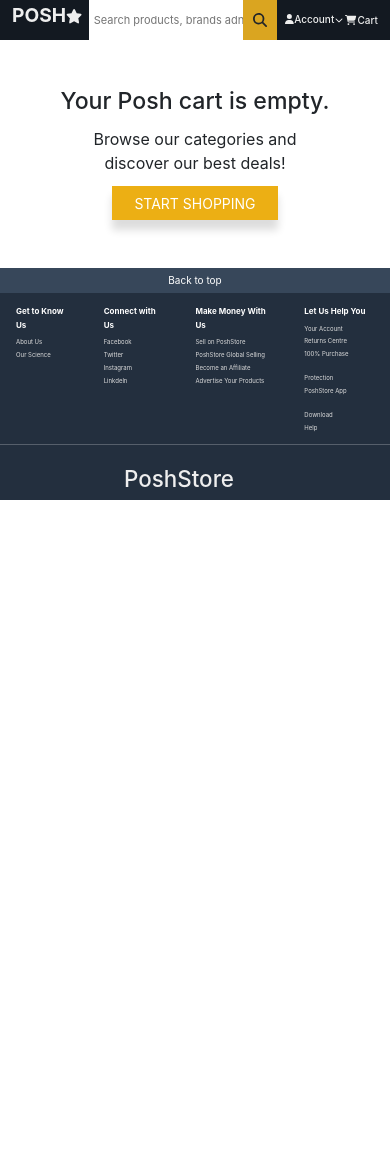
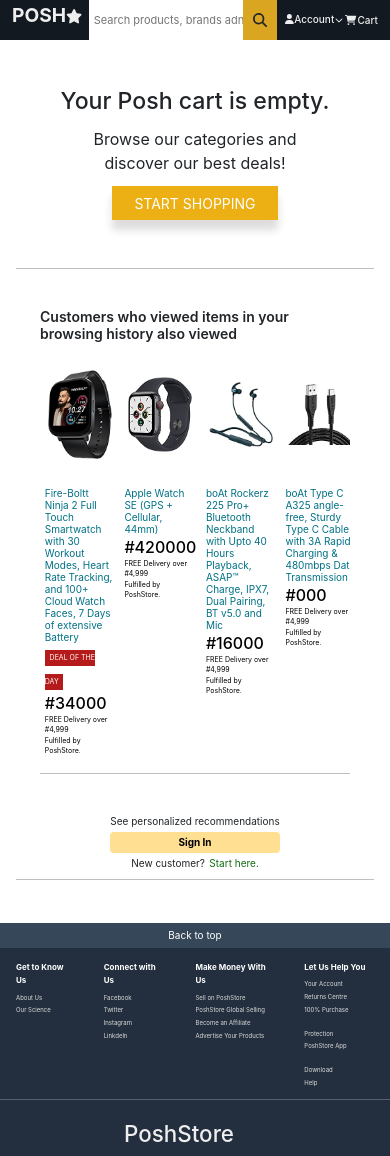
Before and after one commit to Josh-la-posh/Posh-eCommerce, a React (Create React App) app: page /cart in a window 390 px wide. Before the commit the page ends 844 px from the top, so only its background shows below. Built offline with nearby package versions, Linux system fonts and the light colour scheme.

Commit message:
Posh Cart Is Almost Ready

```diff
--- a/src/compoent/Home/BottomSection/BottomSection.css
+++ b/src/compoent/Home/BottomSection/BottomSection.css
@@ -10,6 +10,7 @@
 
 .content-display-container {
     padding: 0 3rem;
+    margin-bottom: 2rem;
 }
 
 .content-display {
@@ -123,6 +124,7 @@
 
     .content-display-container {
         padding: 0;
+        margin-bottom: 1rem;
     }
 
     .viewed-product {
@@ -160,7 +162,7 @@
 
     .signUp-content {
         font-size: 10px;
-        margin: 1rem 0 .5rem;
+        margin: -2rem 0 .5rem;
     }
 
     .signUp-content p {
--- a/src/compoent/Home/BottomSection/BottomSection.jsx
+++ b/src/compoent/Home/BottomSection/BottomSection.jsx
@@ -34,9 +34,9 @@
                     </div>
 
 
+                    <hr />
                 </section>
 
-                <hr />
 
                 <div className="signUp-content">
                     <p>See personalized recommendations</p>
--- a/src/compoent/ProductComponents/Product.jsx
+++ b/src/compoent/ProductComponents/Product.jsx
@@ -3,6 +3,7 @@
 import './Product.css';
 import { connect } from 'react-redux';
 import { reduceCart, addToCart, fetchProduct } from '../../Redux/ActionCreator';
+import BottomSection from '../Home/BottomSection/BottomSection';
 
 const mapStateToProps = (state) => ({
     product: state.product,
@@ -94,6 +95,7 @@
                         </div>
                     </div>
                 </div>
+                <BottomSection />
             </div>
         );
     }
--- a/src/compoent/ShoppingCart/ShoppingCart.css
+++ b/src/compoent/ShoppingCart/ShoppingCart.css
@@ -118,6 +118,13 @@
 
 }
 
+.free-div {
+    width: 100%;
+    height: 5rem;
+    background-color: #eee;
+    margin-top: 2rem;
+}
+
 @media screen and (max-width: 576px) {
     .shopping-cart {
         padding: 1rem;
--- a/src/compoent/ShoppingCart/ShoppingCart.jsx
+++ b/src/compoent/ShoppingCart/ShoppingCart.jsx
@@ -3,6 +3,7 @@
 import { connect } from 'react-redux';
 import { addToCart, removeFromCart, reduceCart } from '../../Redux/ActionCreator';
 import './ShoppingCart.css';
+import BottomSection from '../Home/BottomSection/BottomSection';
 
 const mapStateToProps = (state) => ({
     cart: state.cart.cart,
@@ -67,10 +68,12 @@
                                 )
                             })}
                             <div className="text-right">Subtotal ({totalItem} item): <p className='price'><strong>#{subTotal}</strong></p></div>
+                            <div className="free-div"></div>
                         </div>
 
                         <div className="cart-right"></div>
                     </div>
+                    <BottomSection />
                 </div>
             )
         } else {
@@ -81,6 +84,7 @@
                         <p>Browse our categories and discover our best deals!</p>
                         <a href='/home'><button>START SHOPPING</button></a>
                     </div>
+                    <BottomSection />
 
                 </div>
             )
```
